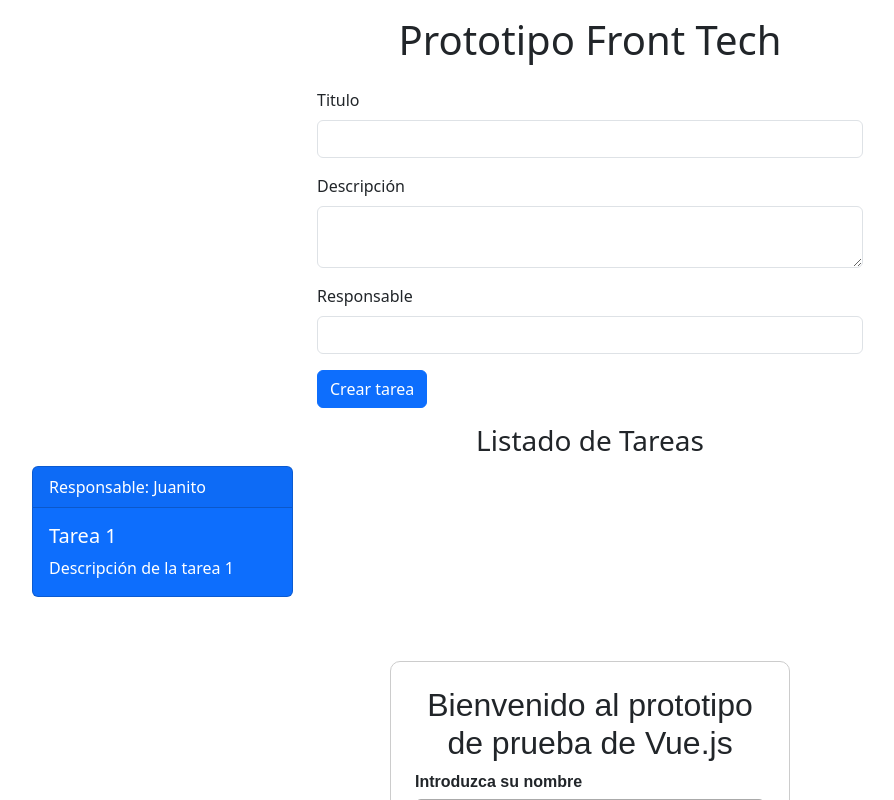
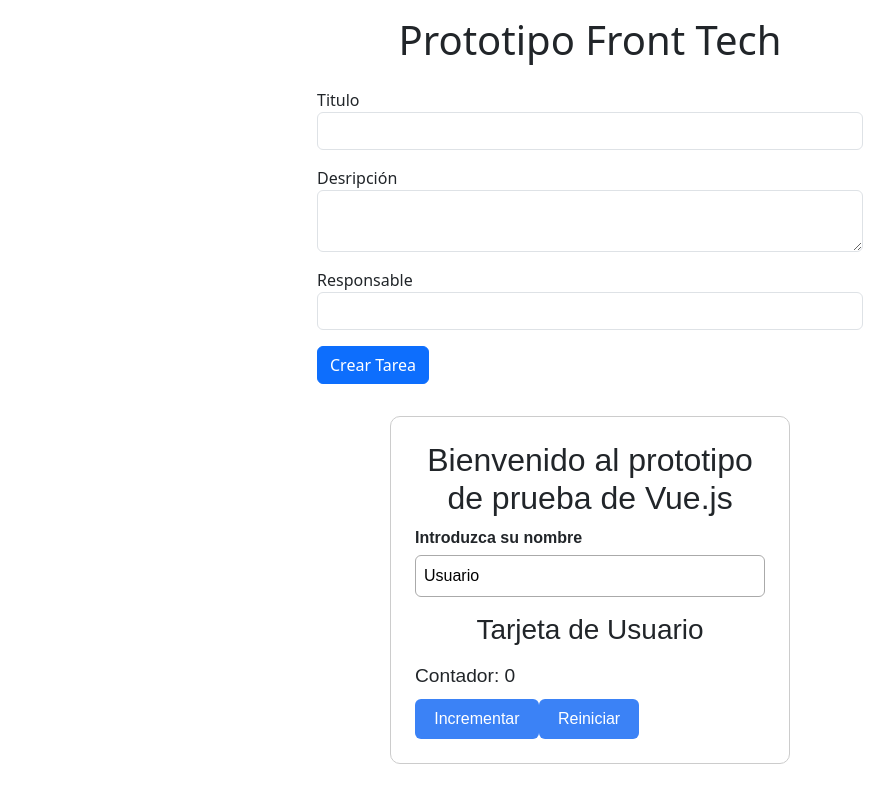
Before and after one commit to jltamayocabello-droid/m6_l1_analisis-de-caso_prototipo-vue, a Vue app: page / in a window 1280 px wide. Shown: the top 800 px of the page, without its empty margins (50-944 px from the left). Built offline with nearby package versions, Linux system fonts and the light colour scheme.

Commit message:
Se completa CardTareaComp

```diff
--- a/package.json
+++ b/package.json
@@ -13,6 +13,7 @@
     "format": "prettier --write --experimental-cli src/"
   },
   "dependencies": {
+    "uuid": "^13.0.0",
     "vue": "^3.5.28",
     "vue-router": "^5.0.2"
   },
--- a/src/App.vue
+++ b/src/App.vue
@@ -1,35 +1,41 @@
 <template>
-  <header class="py-3">
-    <h1 class="text-center">Prototipo Front Tech</h1>
+  <header>
+    <h1 class="text-center py-3">Prototipo Front Tech</h1>
   </header>
+
   <main class="container">
     <section>
       <div class="row justify-content-center">
         <div class="col-12 col-md-6">
           <form @submit.prevent="crearTarea">
             <div class="mb-3">
-              <label for="" class="form-label">Titulo</label>
+              <label for="form-label">Titulo</label>
               <input type="text" class="form-control" required v-model="titulo" />
             </div>
+
             <div class="mb-3">
-              <label for="" class="form-label">Descripción</label>
+              <label for="form-label">Desripción</label>
               <textarea class="form-control" required v-model="descripcion"></textarea>
             </div>
+
             <div class="mb-3">
-              <label for="" class="form-label">Responsable</label>
+              <label for="form-label">Responsable</label>
               <input type="text" class="form-control" required v-model="responsable" />
             </div>
+
             <div>
-              <button class="btn btn-primary">Crear tarea</button>
+              <button class="btn btn-primary">Crear Tarea</button>
             </div>
           </form>
         </div>
       </div>
     </section>
+
     <div class="row py-3" v-if="tareas.length">
-      <h3 class="text-center">Listado de Tareas</h3>
-      <div class="col-12 col-md-4 col-lg-3" style="mx-width" v-for="(tarea, index) in tareas" :key="index">
-        <CardTareaComp />
+      <h2 class="text-center py-3">Listado de Tareas</h2>
+
+      <div class="col-12 col-md-4 col-lg-3" v-for="(tarea, index) in tareas" :key="index">
+        <CardTareaComp :tarea="tarea" @eliminar="eliminarTarea" />
       </div>
     </div>
   </main>
@@ -40,12 +46,30 @@
 
 <script setup>
 import { ref } from 'vue'
+import CardTareaComp from './components/CardTareaComp.vue'
+import { v4 as uuidv4 } from 'uuid'
 
 const tareas = ref([])
-
 const titulo = ref('')
 const descripcion = ref('')
 const responsable = ref('')
+
+const crearTarea = () => {
+  const nuevaTarea = {
+    id: uuidv4(),
+    titulo: titulo.value,
+    descripcion: descripcion.value,
+    responsable: responsable.value,
+  }
+
+  tareas.value.push(nuevaTarea)
+  resetForm()
+}
+
+const eliminarTarea = (id) => {
+  tareas.value = tareas.value.filter((tarea) => tarea.id != id)
+  alert('Tarea eliminada con éxito.')
+}
 
 const resetForm = () => {
   titulo.value = ''
@@ -53,21 +77,7 @@ const resetForm = () => {
   responsable.value = ''
 }
 
-tareas.value.push({})
-resetForm()
-
-const crearTarea = () => {
-  const nuevaTarea = {
-    titulo: titulo.value,
-    descripcion: descripcion.value,
-    responsable: responsable.value,
-  }
-
-  tareas.value.push(nuevaTarea)
-}
-
 import PerfilUsuario from './components/PerfilUsuario.vue'
-import CardTareaComp from './components/CardTareaComp.vue'
 </script>
 
 <style scoped lang="css">
--- a/src/components/CardTareaComp.vue
+++ b/src/components/CardTareaComp.vue
@@ -1,16 +1,33 @@
 <template>
-  <div class="card text-bg-primary mb-3" style="max-width: 18rem">
-    <div class="card-header">Responsable: Juanito</div>
+  <div class="card text-bg-primary mb-3 mx-auto" style="max-width: 18rem">
+    <div class="card-header">{{ tarea.responsable }}</div>
     <div class="card-body">
-      <h5 class="card-title">Tarea 1</h5>
-      <p class="card-text">
-        Descripción de la tarea 1
-      </p>
+      <h5 class="card-title">{{ tarea.titulo }}</h5>
+      <p class="card-text">{{ tarea.descripcion }}</p>
+
+      <div>
+        <button class="btn btn-danger" @click="eliminarTarea(tarea.id, tarea.titulo)">
+          Eliminar
+        </button>
+      </div>
     </div>
   </div>
-
 </template>
 
-<script setup></script>
+<script setup>
+import { defineProps } from 'vue'
+defineProps({
+  tarea: Object,
+})
+const emit = defineEmits(['eliminar'])
+
+const eliminarTarea = (id, titulo) => {
+  let confirmacion = confirm(`¿Está seguro que desea aliminar la tarea ${titulo}./nID ${id}?`)
+
+  if (confirmacion) {
+    emit('eliminar', id)
+  }
+}
+</script>
 
 <style scoped lang="css"></style>
```
Also changed, not shown: 1 other file (tests, documents, lock files or other folders).
